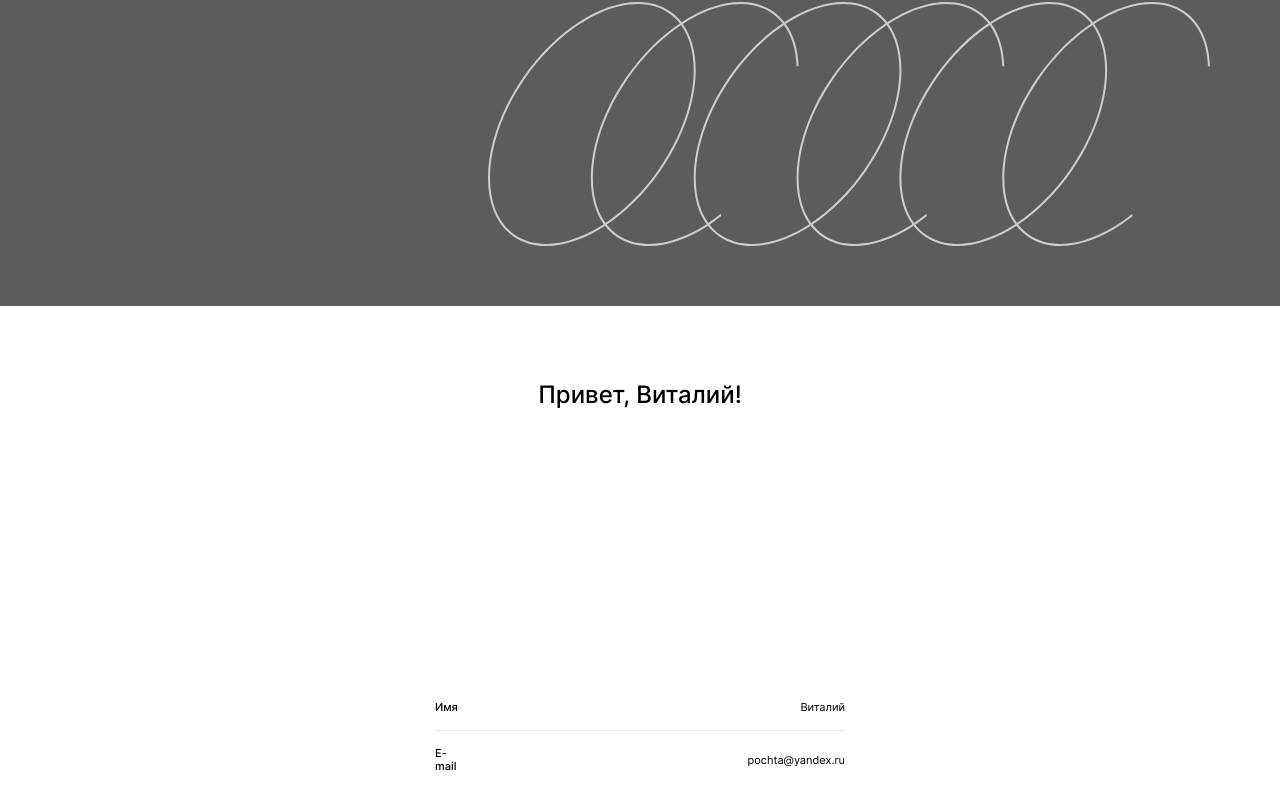
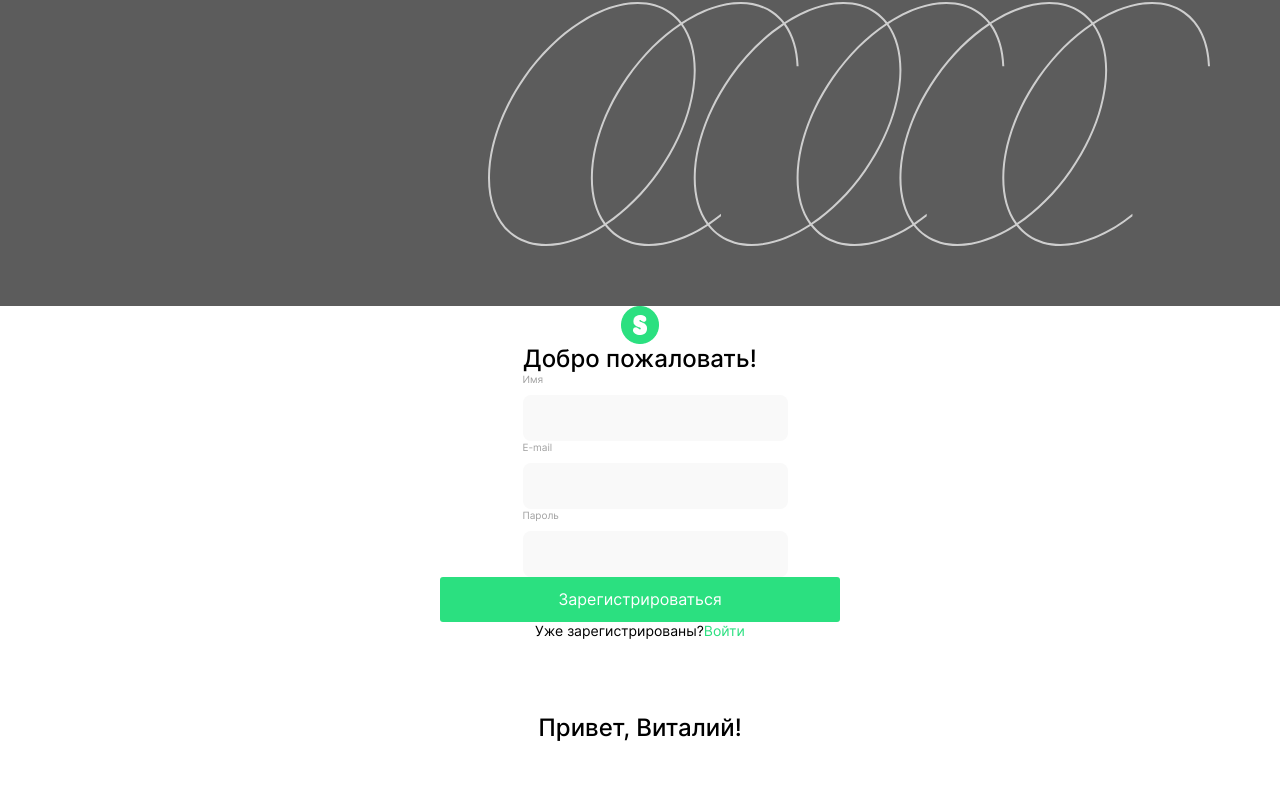
Before and after one commit to darud4/movies-explorer-frontend, a React (Create React App) app: page / in a window 1280 px wide. Shown: the part 402-1212 px from the top of the page. Built offline with nearby package versions, Linux system fonts and the light colour scheme.

Commit message:
feat: make up Login elements

```diff
--- /dev/null
+++ b/src/components/Button/Button.css
@@ -0,0 +1,11 @@
+.button {
+  color: white;
+  display: flex;
+  justify-content: center;
+  align-items: center;
+  background-color: rgba(43, 224, 128, 1);
+  border: 0;
+  min-width: 400px;
+  min-height: 45px;
+  border-radius: 3px;
+}
--- /dev/null
+++ b/src/components/Button/Button.js
@@ -0,0 +1,8 @@
+import './Button.css';
+
+function Button({ caption }) {
+    return <button className="button">{caption}</button>
+
+}
+
+export default Button;
--- /dev/null
+++ b/src/components/Input/Input.css
@@ -0,0 +1,21 @@
+.input__label {
+  font-size: 10px;
+  font-weight: 400;
+  line-height: 12px;
+  color: rgba(160, 160, 160, 1);
+  display: flex;
+  flex-direction: column;
+  gap: 10px;
+}
+
+.input__input {
+  font-size: 13px;
+  font-weight: 400;
+  line-height: 16px;
+  background-color: rgba(249, 249, 249, 1);
+  border: 0;
+  border-radius: 8px;
+  padding: 15px;
+  max-width: 400px;
+  width: 100%;
+}
--- /dev/null
+++ b/src/components/Input/Input.js
@@ -0,0 +1,9 @@
+import './Input.css';
+
+function Input({ label }) {
+    return <label className="input__label">{label}
+        <input className="input__input" />
+    </label>
+}
+
+export default Input;
--- a/src/components/Login/Login.css
+++ b/src/components/Login/Login.css
@@ -0,0 +1,19 @@
+.login {
+  display: flex;
+  flex-direction: column;
+  align-items: center;
+}
+
+.login__text {
+  font-size: 14px;
+  font-weight: 400;
+  line-height: 17px;
+}
+
+.login__link {
+  font-size: 14px;
+  font-weight: 400;
+  line-height: 17px;
+  color: rgba(43, 224, 128, 1);
+  text-decoration: none;
+}
--- a/src/components/Login/Login.js
+++ b/src/components/Login/Login.js
@@ -1,15 +1,17 @@
 import './Login.css';
 import Logo from '../Logo/Logo';
 import '../Title/Title.css';
+import Input from '../Input/Input';
+import Button from '../Button/Button';
 
 function Login() {
     return <form className="login" name="login">
         <Logo />
         <h1 className="title">Добро пожаловать!</h1>
-        <label className='login__label'>Имя<input name="name" className='login__input' /></label>
-        <label className='login__input'>E-mail<input name="email" className='login__input' /></label>
-        <label className='login__input'>Пароль<input name="password" className='login__input' /></label>
-        <button className="login__button">Зарегистрироваться</button>
+        <Input label="Имя" />
+        <Input label="E-mail" />
+        <Input label="Пароль" />
+        <Button caption="Зарегистрироваться" />
         <span className="login__text">Уже зарегистрированы?<a href="/signin" className="login__link">Войти</a></span>
     </form>
 }
--- a/src/components/Main/Main.js
+++ b/src/components/Main/Main.js
@@ -5,10 +5,12 @@ import Techs from './Techs/Techs';
 import AboutMe from './AboutMe/AboutMe';
 import Portfolio from './Portfolio/Portfolio';
 import Profile from '../Profile/Profile';
+import Login from '../Login/Login';
 
 function Main() {
     return <section className="main">
         <Promo />
+        <Login />
         <Profile />
         <AboutProject />
         <Techs />
```
